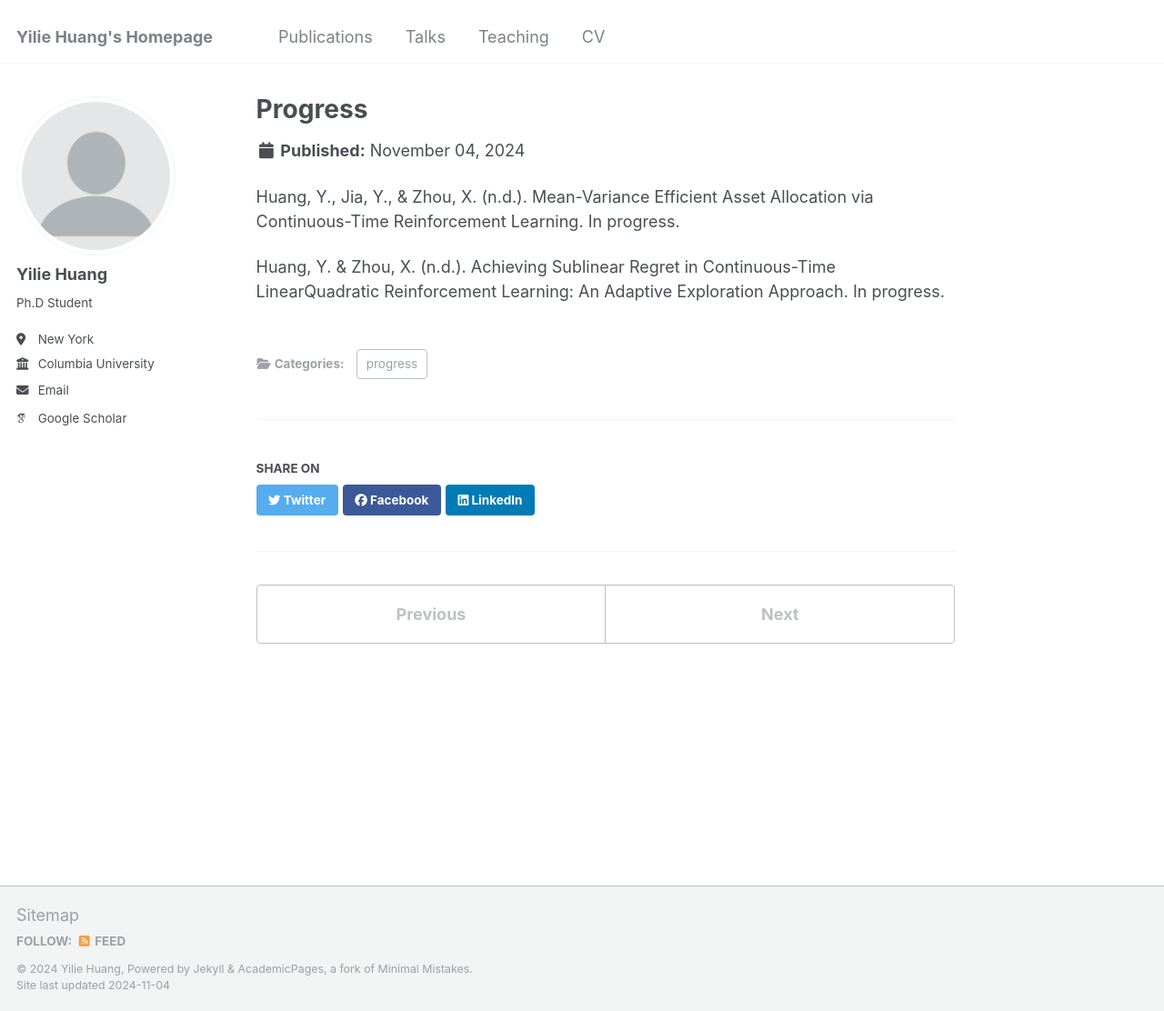
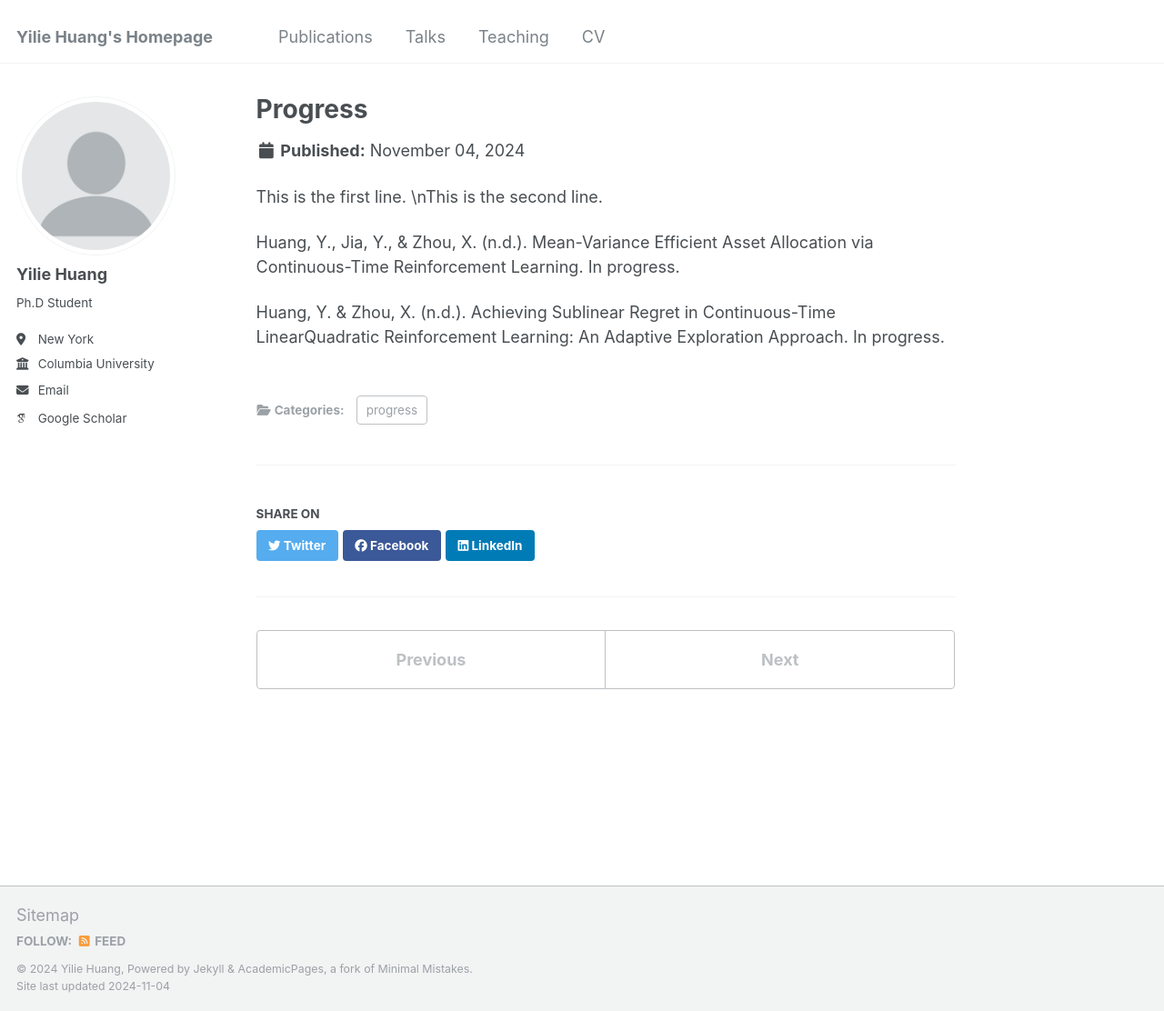
Before and after one commit to yiliehuang/yiliehuang.github.io, a Jekyll site: the page built from _publications/progress.md, in a window 1280 px wide and 1112 px high. Shown: the whole window at 91% size. Built offline with Jekyll 4.4.1, drawn with Linux system fonts in a browser that asks for light colours; some web fonts are replaced.

Commit message:
Update progress.md

```diff
--- a/_publications/progress.md
+++ b/_publications/progress.md
@@ -3,6 +3,9 @@ collection: publications
 category: progress
 permalink: /publication/progress
 ---
+<div>
+  {{ "This is the first line.  \nThis is the second line." | markdownify }}
+</div>
 
 Huang, Y., Jia, Y., & Zhou, X. (n.d.). Mean-Variance Efficient Asset Allocation via Continuous-Time Reinforcement Learning. In progress.
 
```
